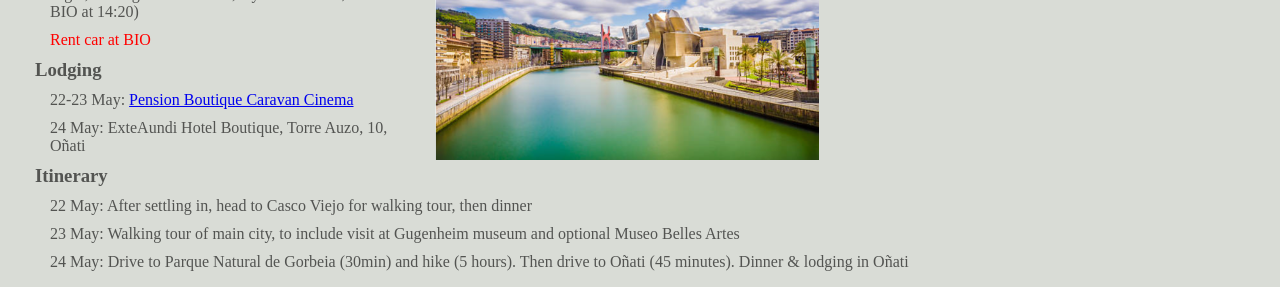
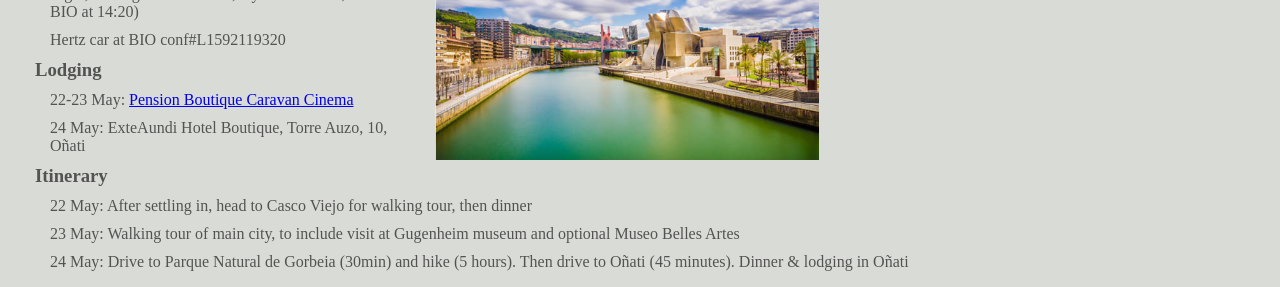
Before and after one commit to Jeffreydne/iberia25, a plain HTML site: page index.html in a window 1280 px wide. Shown: the part 513-800 px from the top of the page. Drawn offline with Linux system fonts and the light colour scheme.

Commit message:
remove red from rental car

```diff
--- a/index.html
+++ b/index.html
@@ -24,7 +24,7 @@
         <img src="images/bilbao.png" class="wideLndscp">
         <h3>Transportation:</h3>
         <p>May 22 Fly Paris/CDG to Bilbao/BIO (~5 hrs- Veuling flight, leaving ORY at 09:10, layover in BCN, arrive BIO at 14:20)</p>
-        <p class="redText">Rent car at BIO</p>
+        <p>Hertz car at BIO conf#L1592119320</p>
         <h3>Lodging</h3>
         <p>22-23 May: <a href="https://pension-boutique-caravan-cinema.basquecountryhotels.org/en/">Pension Boutique Caravan Cinema</a></p>
         <p>24 May: ExteAundi Hotel Boutique, Torre Auzo, 10, Oñati</p>
```
